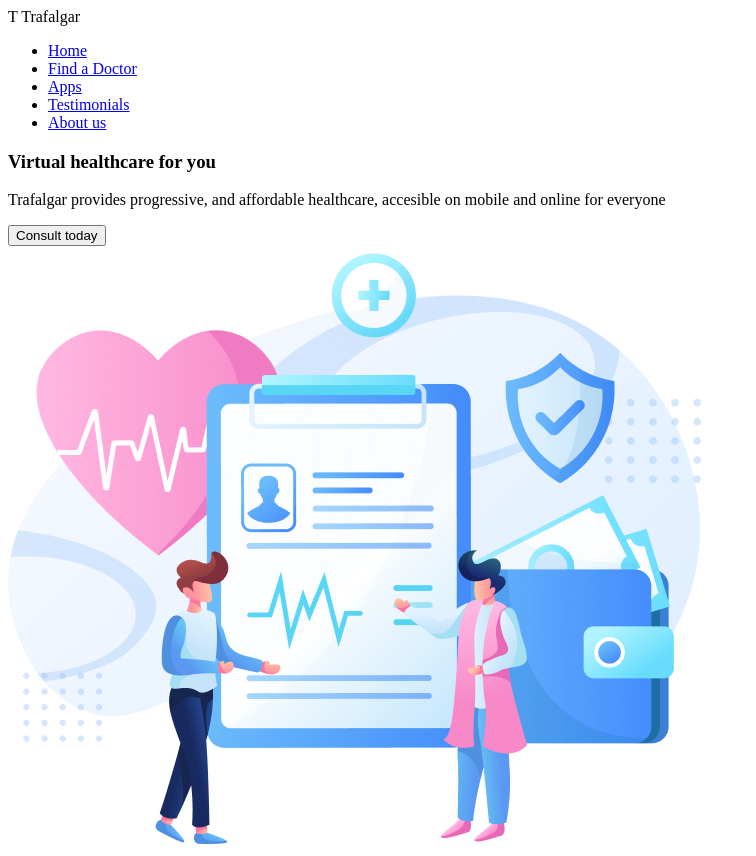
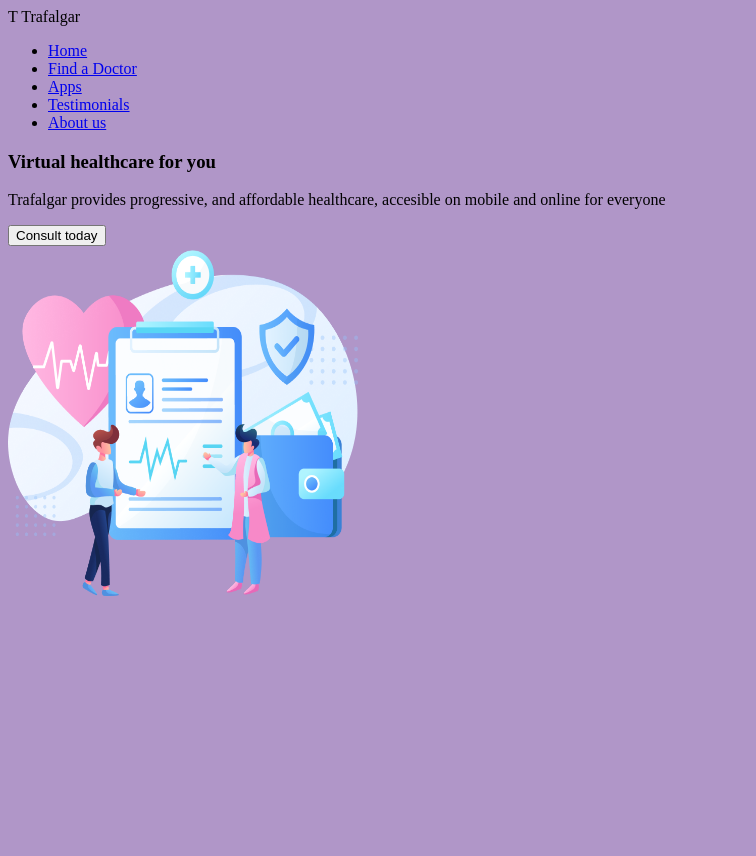
Before and after one commit to Jmfavaron/clase-3-html-prep, a plain HTML site: page index.html in a window 1280 px wide. Shown: the whole page, without its empty margins (0-756 px from the left). After the commit the page ends 800 px from the top, so only its background shows below. Drawn offline with Linux system fonts and the light colour scheme.

Commit message:
arrancando con CSS

```diff
--- /dev/null
+++ b/assets/styles/index.css
@@ -0,0 +1,8 @@
+body {
+    background-color: rgb(176, 150, 200);
+}
+
+img {
+    width: 350px;
+    height: 350px;
+}
--- a/index.html
+++ b/index.html
@@ -4,9 +4,10 @@
     <meta charset="UTF-8">
     <meta name="viewport" content="width=device-width, initial-scale=1.0">
     <title>Document</title>
+    <link rel="stylesheet" href="./assets/styles/index.css">
 </head>
 <body>
-    <header>
+    <header id="encabezado">
         <span>T</span>
         <span>Trafalgar</span>
         <nav>
```
